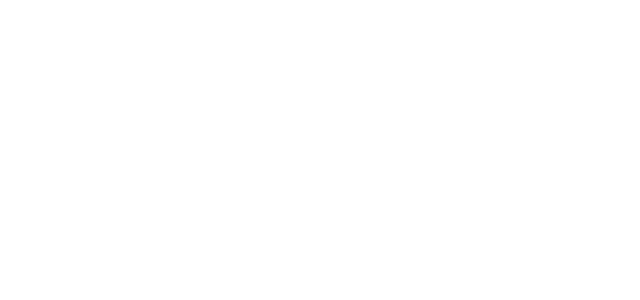
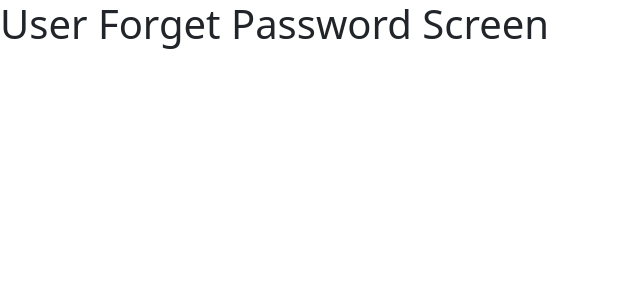
Before and after one commit to SCCHAW/TT7L-07_, a React (Create React App) app: page /userForgetPassword in a window 1280 px wide. Before the commit this address had no page. Shown: the top 300 px of the page, without its empty margins (0-640 px from the left). Built offline with nearby package versions, Linux system fonts and the light colour scheme.

Commit message:
trying to do forget password page

```diff
--- a/src/component/loginSignUp/LoginSignup.jsx
+++ b/src/component/loginSignUp/LoginSignup.jsx
@@ -176,6 +176,10 @@ const [loginSignupFormData, setLoginSignupFormData] = useState(initialFormState)
         setDialogFormError(false);
       };
 
+      const handleForgetPassword =()=>{
+        navigate("/userForgetPassword")
+      }
+
     return (
         <div className="background">
             <div className="container">
@@ -212,7 +216,7 @@ const [loginSignupFormData, setLoginSignupFormData] = useState(initialFormState)
                         </div>
                     )}
                 </div>
-                {action === "Login" && (<div className="forgot-password">Forgot password? <span>Click Here!</span></div>
+                {action === "Login" && (<div className="forgot-password" onClick={handleForgetPassword}>Forgot password? <span>Click Here!</span></div>
 )}
 
       <DialogBoxError errorTitle={"error"} errorMessage={errorMessage.error || errorMessage} handleCloseModalError={handleCloseModalError} isDialogOpenError={dialogFormError} />
--- /dev/null
+++ b/src/component/pages/userForgetPassword.jsx
@@ -0,0 +1,18 @@
+import React, { useEffect, useState } from "react";
+import { Link, useNavigate } from "react-router-dom";
+import "./userForgetPassword.css"
+import AdminNavHeader from "../adminNav/adminNavHeader";
+
+const UserForgetPassword =()=> {
+
+    return(
+        <div>
+            <h1>User Forget Password Screen</h1>
+        </div>
+    )
+
+}
+
+
+
+export default UserForgetPassword
--- a/src/navigation/root-stacks.js
+++ b/src/navigation/root-stacks.js
@@ -8,6 +8,7 @@ import AdminViewAllProduct from "../component/pages/adminViewProduct";
 import AdminProductDetail from "../component/pages/adminProductDetail";
 import UsersProductDetails from "../component/pages/usersProductDetail";
 import UserProfile from "../component/pages/usersProfile";
+import UserForgetPassword from "../component/pages/userForgetPassword";
 
 export const RootNavigation = () => {
     return (
@@ -20,6 +21,7 @@ export const RootNavigation = () => {
           <Route exact path="/adminProductDetail" element={ <AdminProductDetail/>} />
           <Route exact path="/usersProductDetail" element={ <UsersProductDetails/>} />
           <Route exact path="/usersProfile" element={ <UserProfile/>} />
+          <Route exact path="/userForgetPassword" element={ <UserForgetPassword/> } />
         </Routes>
       </BrowserRouter>
    );
```
Also changed, not shown: src/component/pages/userForgetPassword.css (added), 1 other file (tests, documents, lock files or other folders).
